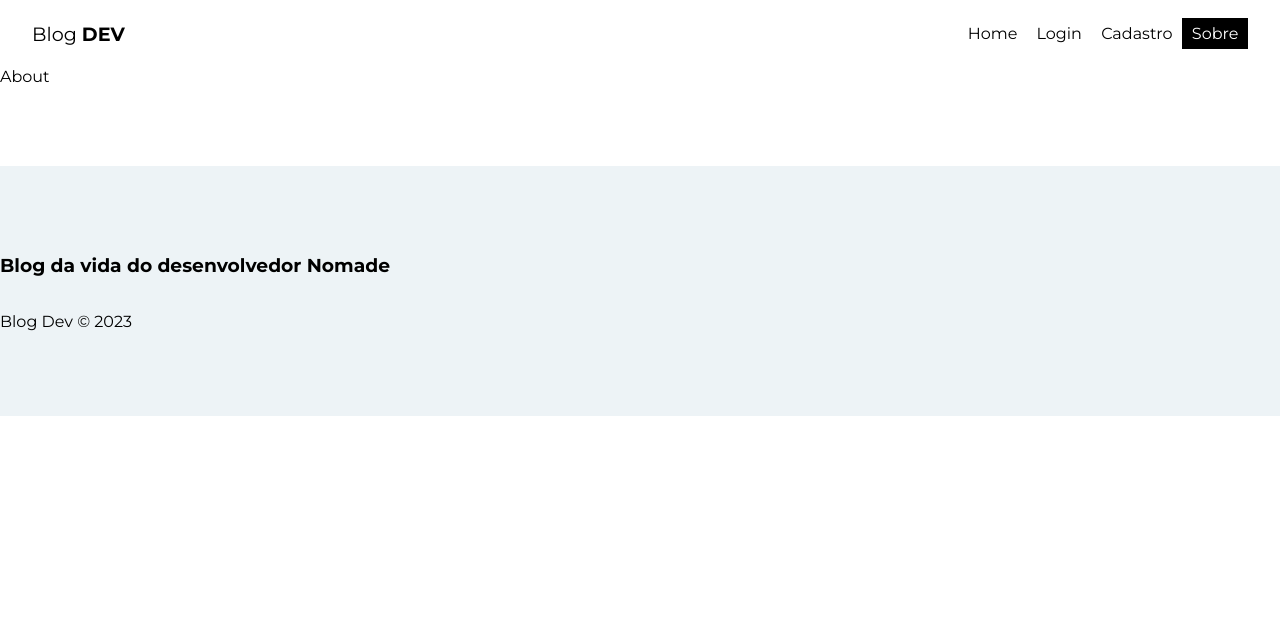
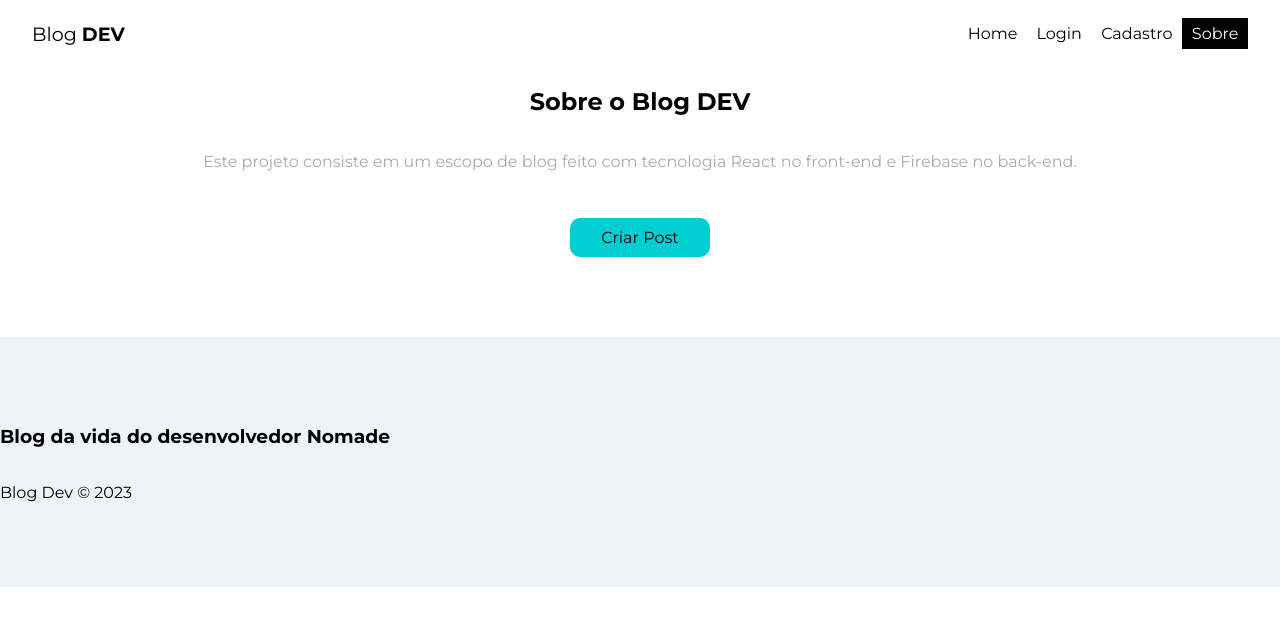
Before and after one commit to leticiafss/blogDev_f3m, a React (Vite) app in the folder front-blogdev/: page /about in a window 1280 px wide. Shown: the top 626 px of the page. Built offline with nearby package versions, Linux system fonts and the light colour scheme; no server answers.

Commit message:
Aula 2811 Serviço de rotas e controle de Contexto

```diff
--- a/front-blogdev/src/App.jsx
+++ b/front-blogdev/src/App.jsx
@@ -12,6 +12,8 @@
 import Register from "./pages/Register/Register";
 import Login from "./pages/Login/Login";
 import loading from "./assets/loading.gif";
+import Dashboard from "./pages/Dashboard/Dashboard";
+import CreatePost from "./pages/CreatePost/CreatePost";
 
 function App() {
   const [user, setUser] = useState(undefined);
@@ -31,7 +33,7 @@
   }
   return (
     <>
-      <AuthProvider value={{user}}>
+      <AuthProvider value={{ user }}>
         <BrowserRouter>
           <Navbar />
           <div className="container">
@@ -40,6 +42,8 @@
               <Route path="/about" element={<About />}></Route>
               <Route path="/register" element={<Register />}></Route>
               <Route path="/login" element={<Login />}></Route>
+              <Route path="/dashboard" element={<Dashboard />}></Route>
+              <Route path="/post/create" element={<CreatePost />}></Route>
             </Routes>
           </div>
           <Footer />
--- a/front-blogdev/src/components/Navbar.jsx
+++ b/front-blogdev/src/components/Navbar.jsx
@@ -1,8 +1,12 @@
 import React from 'react'
 import { NavLink } from 'react-router-dom'
+import { userAuthentication } from '../hooks/userAuthentication'
+import { useAuthValue } from '../context/AuthContext'
 import styles from './Navbar.module.css'
 
 const Navbar = () => {
+  const { user } = useAuthValue();
+  const { logout } = userAuthentication();
   return (
     <>
     <nav className={styles.navbar}>
@@ -13,15 +17,36 @@
           <li>
             <NavLink to='/' className={({isActive}) => (isActive ? styles.active : null)}>Home</NavLink>
           </li>
-          <li>
+          {!user && (
+            <>
+            <li>
             <NavLink to='/login' className={({isActive}) => (isActive ? styles.active : null)}>Login</NavLink>
           </li>
           <li>
             <NavLink to='/register' className={({isActive}) => (isActive ? styles.active : null)}>Cadastro</NavLink>
           </li>
+            </>
+          )}
+          {user && (
+            <>
+            <li>
+            <NavLink to='/post/create' className={({isActive}) => (isActive ? styles.active : null)}>Novo Post</NavLink>
+            </li>
+            <li>
+              <NavLink to='/Dasboard' className={({isActive}) => (isActive ? styles.active : null)}>Dashboard</NavLink>
+            </li>
+            </>
+          )}
           <li>
             <NavLink to='/about' className={({isActive}) => (isActive ? styles.active : null)}>Sobre</NavLink>
           </li>
+          {user && (
+            <>
+            <li>
+              <button onClick={logout} className={styles.logout}>Exit</button>
+            </li>
+            </>
+          )}
         </ul>
     </nav>
     </>
--- a/front-blogdev/src/components/Navbar.module.css
+++ b/front-blogdev/src/components/Navbar.module.css
@@ -23,3 +23,11 @@
     background-color: #000;
     color: #fff;
 }
+.logout{
+    width: 80px;
+    background-color: darkturquoise;
+    border: none;
+    border-radius: 10px;
+    padding: 5px;
+    cursor: pointer;
+}
--- a/front-blogdev/src/hooks/userAuthentication.jsx
+++ b/front-blogdev/src/hooks/userAuthentication.jsx
@@ -93,26 +93,10 @@
             setError(systemErrorMessage)
         }
     }
-    async function userLogout() {
+
+    const logout = () => {
         checkIfIsCancelled()
-
-        setLoading(true)
-        setError(null)
-
-        try {
-            await signOut(auth)
-            setLoading(false)
-        } catch (error) {
-            console.error(error.message)
-            console.table(typeof error)
-
-            let systemErrorMessage
-
-            systemErrorMessage = "Ocorreu um error, tente novamente mais tarde"
-
-            setLoading(false)
-            setError(systemErrorMessage)
-        }
+        signOut(auth)
     }
 
     useEffect(() => {
@@ -123,7 +107,7 @@
         auth,
         createUser,
         userLogin,
-        userLogout,
+        logout,
         error,
         loading
     }
--- a/front-blogdev/src/pages/About/About.jsx
+++ b/front-blogdev/src/pages/About/About.jsx
@@ -1,8 +1,18 @@
 import React from 'react'
+import { Link } from 'react-router-dom'
+import styles from './About.module.css'
 
 const About = () => {
   return (
-    <div>About</div>
+    <>
+    <div className= {styles.about}>
+    <h2>Sobre o Blog <span>DEV</span></h2>
+    <p>
+      Este projeto consiste em um escopo de blog feito com tecnologia React no front-end e Firebase no back-end.
+    </p>
+    <Link to="/post/create" className={styles.btn} >Criar Post</Link>
+    </div>
+    </>
   )
 }
 
--- a/front-blogdev/src/pages/About/About.module.css
+++ b/front-blogdev/src/pages/About/About.module.css
@@ -0,0 +1,20 @@
+.about{
+    display: flex;
+    text-align: center;
+    flex-direction: column;
+    align-items: center;
+}
+.about p {
+    color: #aaa;
+    margin-bottom: 2em;
+}
+.about a {
+    display: block;
+    margin-top: 15px;
+    padding: 10px;
+}
+.btn{
+    background-color: darkturquoise;
+    width: 120px;
+    border-radius: 10px;
+}
--- /dev/null
+++ b/front-blogdev/src/pages/CreatePost/CreatePost.jsx
@@ -0,0 +1,10 @@
+import styles from './CreatePost.module.css'
+
+const CreatePost = () => {
+  return (
+    <>
+    </>
+  )
+}
+
+export default CreatePost
--- /dev/null
+++ b/front-blogdev/src/pages/Dashboard/Dashboard.jsx
@@ -0,0 +1,11 @@
+import styles from './Dashboard.module.css'
+
+const Dashboard = () => {
+  return (
+    <>
+
+    </>
+  )
+}
+
+export default Dashboard
```
Also changed, not shown: front-blogdev/src/pages/CreatePost/CreatePost.module.css (added), front-blogdev/src/pages/Dashboard/Dashboard.module.css (added).
